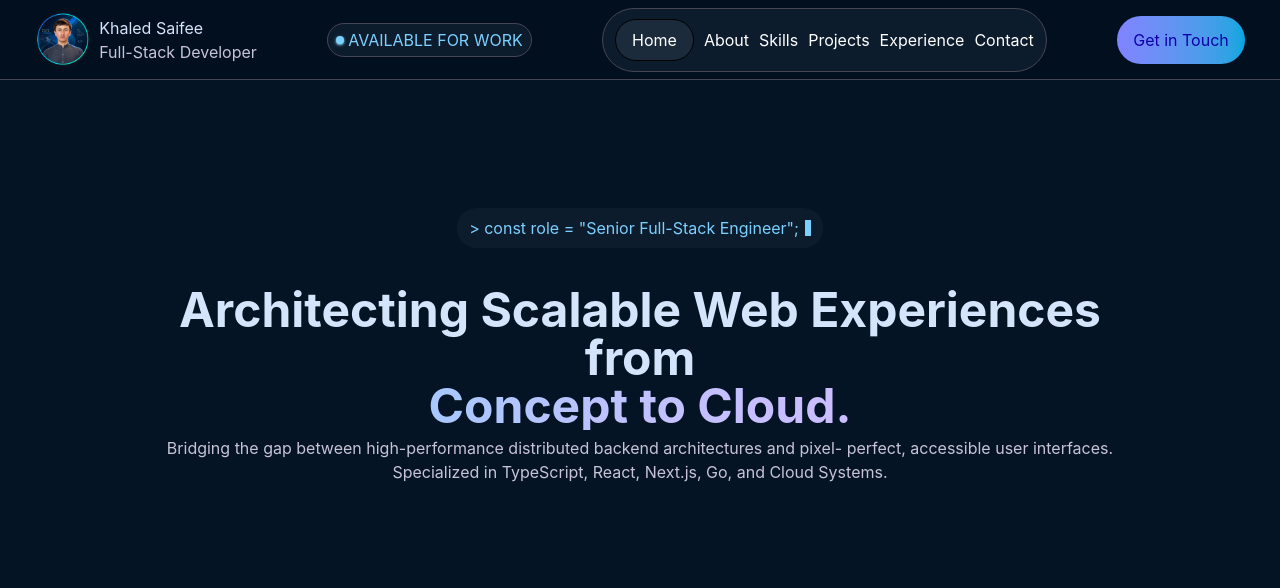
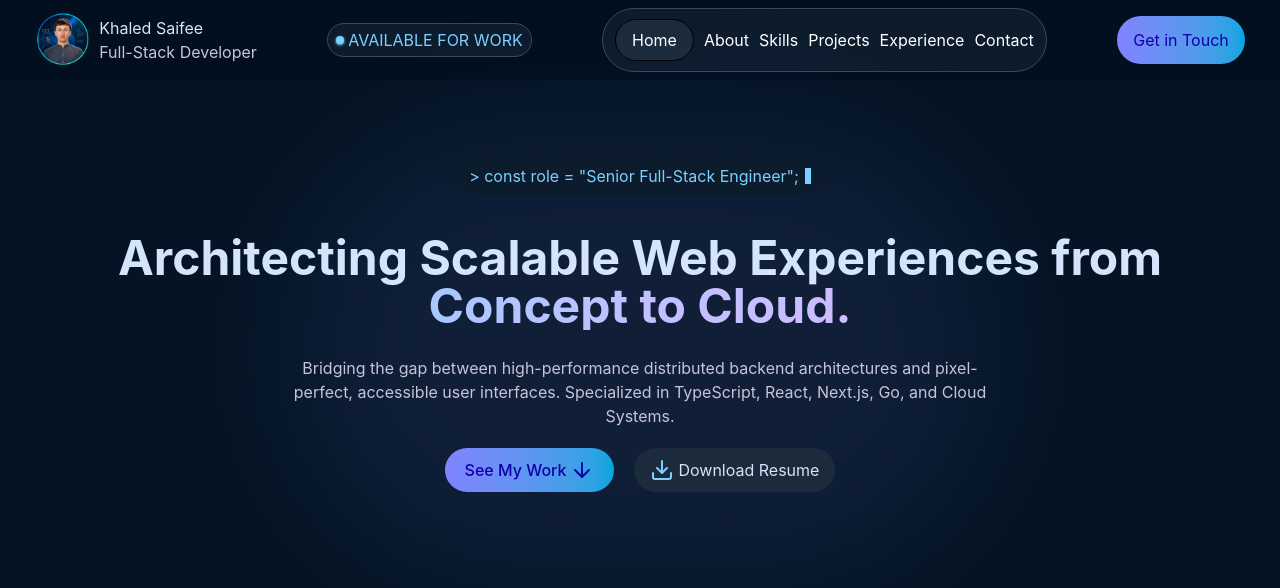
Before and after one commit to khaledsafee43/PersonalSite, a React (Vite) app: page / in a window 1280 px wide. Shown: the top 588 px of the page. Built offline with nearby package versions, Linux system fonts and the light colour scheme.

Commit message:
In herro section added some codes and also add in index.css some code

```diff
--- a/src/components/layout/header.jsx
+++ b/src/components/layout/header.jsx
@@ -1,16 +1,11 @@
-import { Link } from "react-router-dom";
+import { Link, NavLink } from "react-router-dom";
 
 export default function Header() {
   return (
     <>
-      <header className="sticky z-50 box-border top-0 left-0 right-0">
-        <div className="bg-[#010F1F] w-full h-20 flex justify-around border-b border-[#464554] items-center text-white">
+      <header className="bg-[#010F1F] sticky top-0 left-0 right-0 w-full h-20 flex justify-around items-center text-white">
         <div className="flex items-center gap-2">
-            <img
-              src="/MyPicture.png"
-              alt="my picture"
-              className="w-14 h-14 rounded-full"
-            />
+          <img src="/MyPicture.png" alt="my picture" className="w-14 h-14 rounded-full" />
           <div>
             <h2 className="text-[#D4E4FA]">Khaled Saifee</h2>
             <p className="text-[#C7C4D7]">Full-Stack Developer</p>
@@ -21,23 +16,15 @@ export default function Header() {
             <p className="text-[#7BD0FF] text-1xl">AVAILABLE FOR WORK</p>
         </div>
         <nav className="text-white flex justify-center flex-wrap items-center gap-2.5 bg-[#0D1C2D] py-2.5 px-3 border border-[#464554] rounded-full">
-            <Link
-              to="/"
-              className="bg-[#1C2B3C] border-[#000000] border px-4 py-2 rounded-full"
-            >
-              Home
-            </Link>
-            <Link>About</Link>
-            <p>Skills</p>
-            <Link to="/projects">Projects</Link>
-            <p>Experience</p>
-            <p>Contact</p>
+            <NavLink to="/">Home</NavLink>
+            <NavLink to="/about">About</NavLink>
+            <NavLink to="/skills">Skills</NavLink>
+            <NavLink to="/projects">Projects</NavLink>
+            <NavLink to="/experience">Experience</NavLink>
+            <NavLink to="/contact">Contact</NavLink>
         </nav>
         <div>
-            <button className="text-[#1000A9] bg-gradient-to-r from-[#8083FF] to-[#00A6E0] rounded-full py-3 px-4 ">
-              Get in Touch
-            </button>
-          </div>
+            <button className="text-[#1000A9] bg-gradient-to-r from-[#8083FF] to-[#00A6E0] rounded-full py-3 px-4 ">Get in Touch</button>
         </div>
       </header>
     </>
--- a/src/index.css
+++ b/src/index.css
@@ -1 +1,30 @@
 @import "tailwindcss";
+
+.active {
+  @apply bg-[#1C2B3C] border-[#000000] border px-4 py-2 rounded-full;
+}
+body{
+    margin: 0;
+    padding: 0;
+    box-sizing: border-box;
+    overflow: auto;
+}
+@keyframes fadeIn {
+  from {
+    opacity: 0;
+  }
+
+  to {
+    opacity: 1;
+  }
+}
+
+@keyframes fadeOut {
+  from {
+    opacity: 1;
+  }
+
+  to {
+    opacity: 0;
+  }
+}
--- a/src/pages/Home.jsx
+++ b/src/pages/Home.jsx
@@ -1,10 +1,17 @@
+import { DownloadIcon, ArrowDown } from "lucide-react";
 export default function HomePage() {
   return (
-    <section className="text-white flex gap-2.5 flex-col justify-center p-16 items-center">
-      <div className="p-16 flex justify-center items-center flex-col">
+    <section className="relative text-white flex gap-2.5 flex-col justify-center p-16 items-center">
+      <div
+        className="bg-[#8082ff18] blur-3xl w-[672px] h-[416px]
+    rounded-full
+    border border-cyan-400/70
+    shadow-[0_0_30px_rgba(34,211,238,0.15)]"
+      ></div>
+      <div className="absolute p-14 top-5 flex justify-center items-center flex-col">
         <div className="text-[#7BD0FF] bg-[#0D1C2D] flex mb-8 justify-baseline items-center gap-1.5 py-2 px-3 rounded-full">
           &gt; const role = "Senior Full-Stack Engineer";
-          <span className="bg-[#7BD0FF] inline-block h-4 w-1.5"></span>
+          <span className="bg-[#7BD0FF] inline-block h-4 w-1.5 animate-[glow_4s_ease-in-out_infinite]"></span>
         </div>
         <h1 className="text-5xl font-bold text-center p-1.5 text-[#D4E4FA]">
           Architecting Scalable Web Experiences from{" "}
@@ -12,11 +19,15 @@ export default function HomePage() {
             Concept to Cloud.
           </h2>
         </h1>
-        <p className="px-8 text-center text-[#C7C4D7]">
+        <p className="px-8 text-center w-[766px] pt-5 p-1 text-[#C7C4D7]">
           Bridging the gap between high-performance distributed backend
           architectures and pixel- perfect, accessible user interfaces.
           Specialized in TypeScript, React, Next.js, Go, and Cloud Systems.
         </p>
+        <div className="flex gap-5 p-4">
+          <button className="bg-gradient-to-r py-2.5 px-5 rounded-full flex gap-1 from-[#8083FF]  to-[#00A6E0] text-[#1000A9] font-medium">See My Work <ArrowDown/></button>
+          <button className="bg-[#1C2B3C] text-[#D4E4FA] flex items-center py-2.5 px-4 rounded-full justify-between gap-1"><DownloadIcon className="text-[#7BD0FF]"/>Download Resume</button>
+        </div>
       </div>
     </section>
   );
```
Lines whose indentation alone changed are shown as unchanged.
